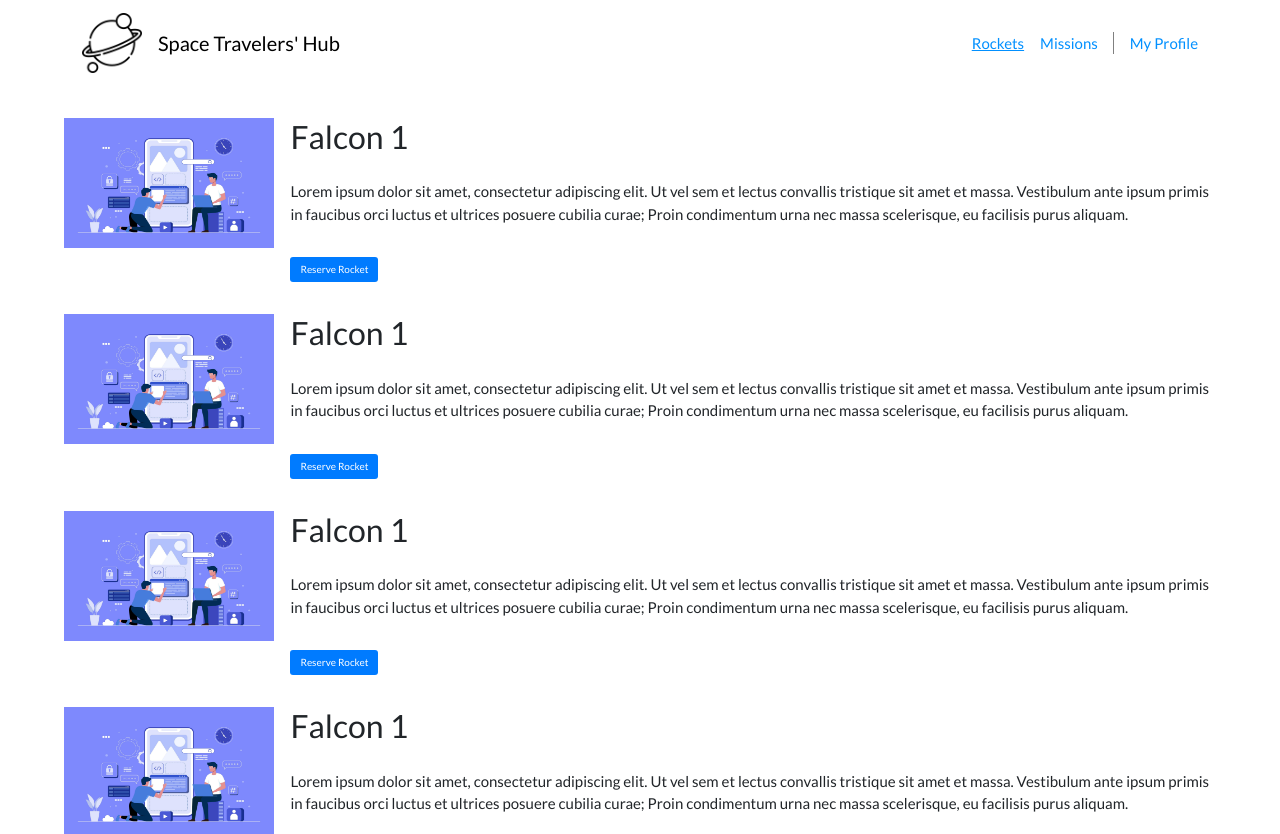
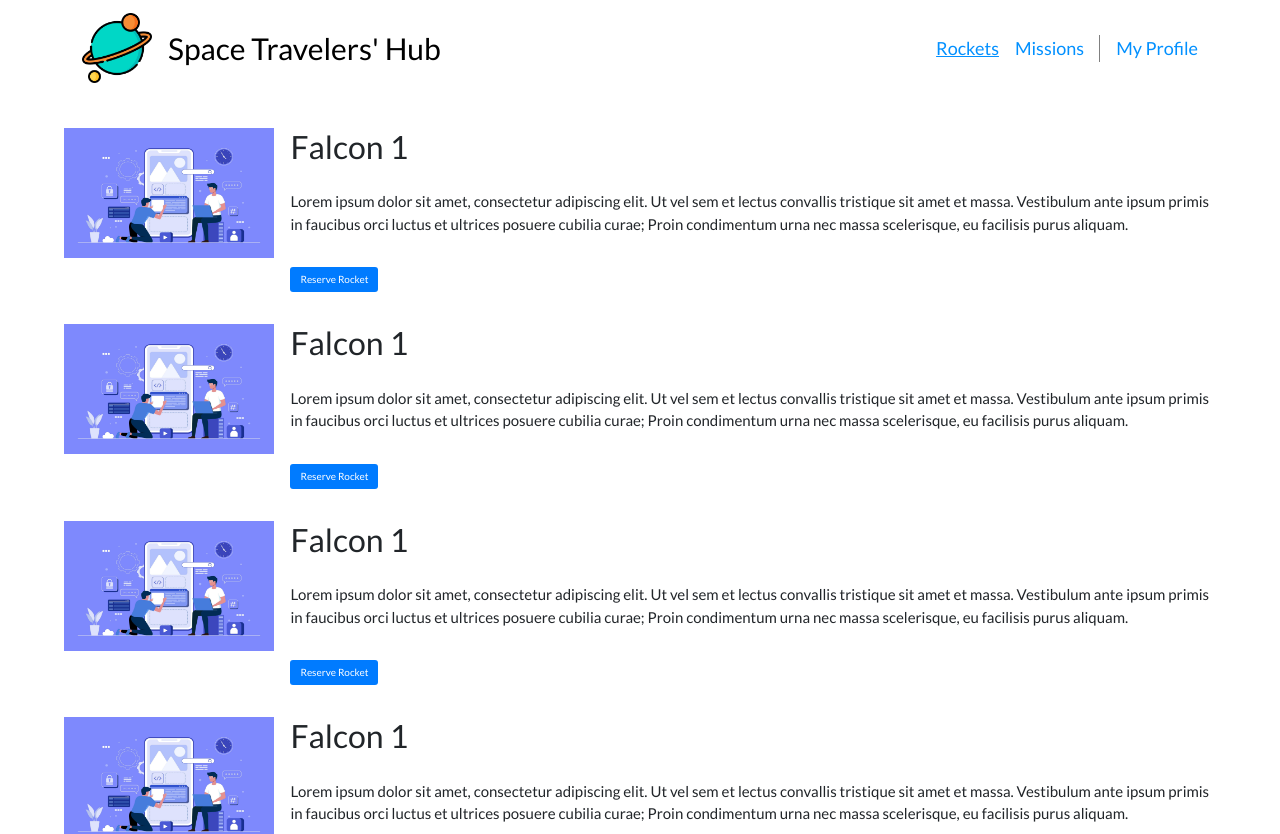
Before and after one commit to TaiwoEnoch/React-Redux-group-project, a React (Create React App) app: page / in a window 1280 px wide. Shown: the top 834 px of the page. Built offline with nearby package versions, Linux system fonts and the light colour scheme.

Commit message:
make some changes in the code base to beautify the header.

```diff
--- a/src/components/view/Navbar.js
+++ b/src/components/view/Navbar.js
@@ -15,13 +15,13 @@ import './css/Navbar.css';
 function NavBar() {
   return (
     <>
-      <Navbar bg="white">
+      <Navbar bg="white" className="contain">
         <Container>
           <Navbar.Brand className="d-flex align-items-center">
             <img
               src={logo}
-              width="60"
-              height="60"
+              width="70"
+              height="70"
               className="d-inline-block align-top me-3"
               alt="Space Travelers Hub Logo"
             />
--- a/src/components/view/css/Navbar.css
+++ b/src/components/view/css/Navbar.css
@@ -4,12 +4,15 @@
  * Created: 4/24/23
  * Author: Abdullah Al Mamun <mamun1214@gmail.com>
  ********************************************/
+
 .brand-text {
+  font-size: 30px;
   color: black;
   cursor: pointer;
 }
 
 a {
+  font-size: 18px;
   color: #0290ff;
   text-decoration: none;
 }
```
Also changed, not shown: src/components/assets/planet.png.
